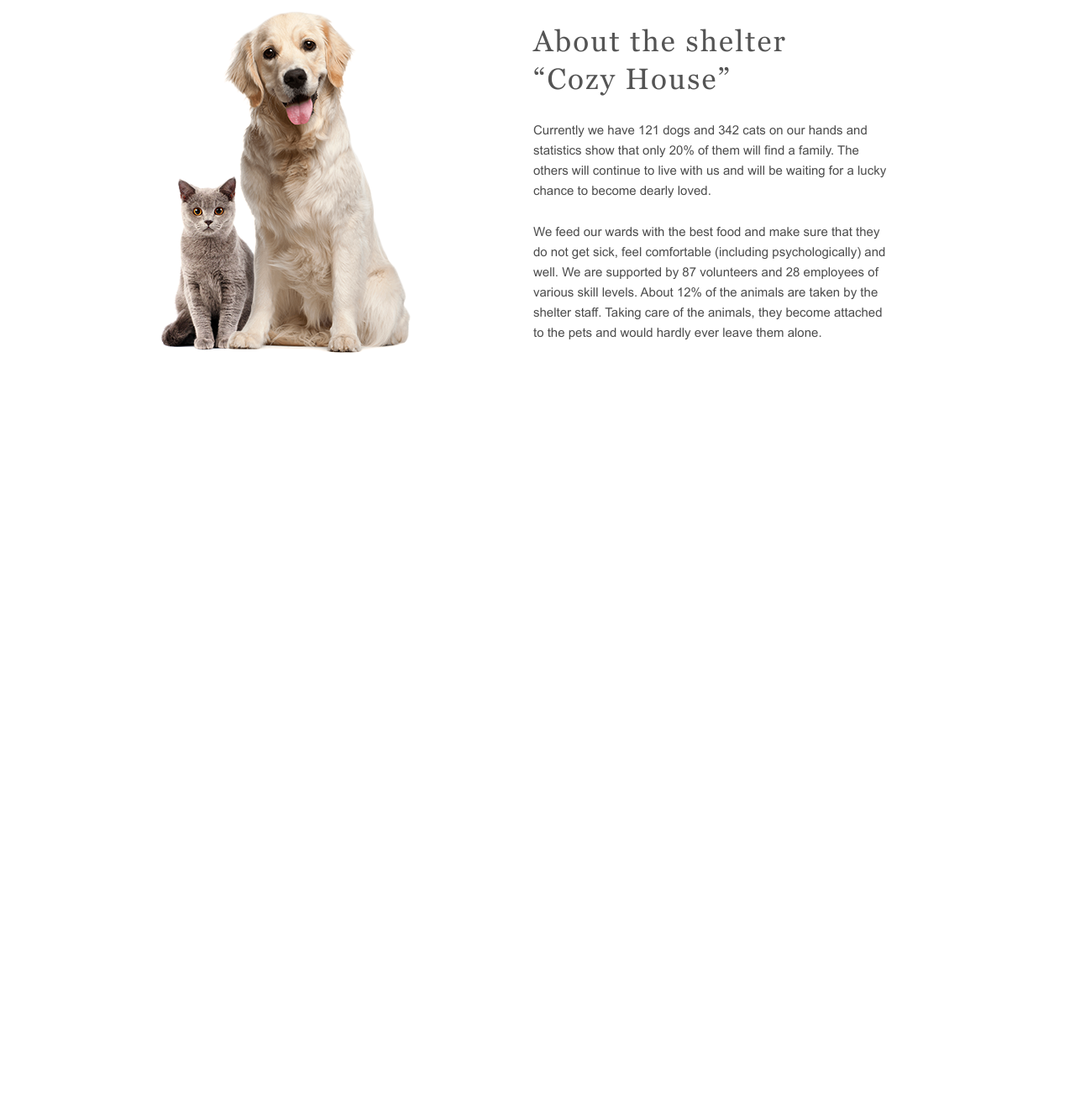
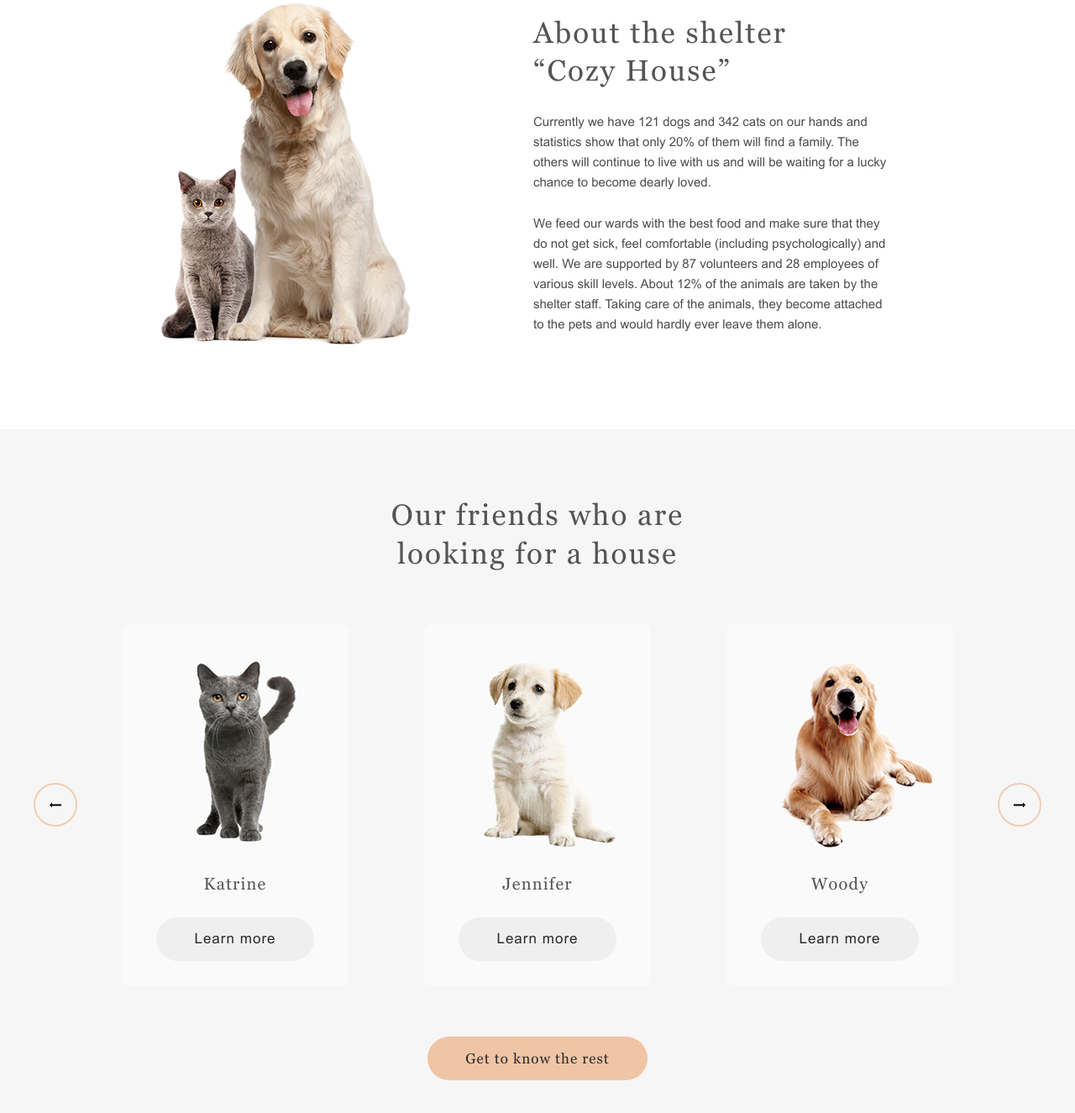
Before and after one commit to Sviatoslav-fls/shelter, a website built with webpack: page src/index.html in a window 1280 px wide. Shown: the part 985-2310 px from the top of the page at 84% size. Before the commit the page ends 1496 px from the top, so only its background shows below. Built offline with nearby package versions, Linux system fonts and the light colour scheme; files whose address does not match are found by name; a web font is replaced by a local one.

Commit message:
feat: add section our-friends

```diff
--- a/src/index.html
+++ b/src/index.html
@@ -45,6 +45,59 @@
           <p class="about__text">We feed our wards with the best food and make sure that they do not get sick, feel comfortable (including psychologically) and well. We are supported by 87 volunteers and 28 employees of various skill levels. About 12% of the animals are taken by the shelter staff. Taking care of the animals, they become attached to the pets and would hardly ever leave them alone.</p>
         </div>
       </section>
+      <section class="our-friends section section_dark">
+        <div class="container">
+          <h2 class="our-friends__title title title_centre">
+            Our friends who are looking for a house
+          </h2>
+          <div class="our-friends_wrap">
+            <article class="our-friends__card card-pet">
+              <div class="card-pet__img"><img src="img/pets/pets-katrine.png" alt="Katrine"></div>
+              <h3 class="card-pet__title">Katrine</h3>
+              <button class="card-pet__btn btn btn_card">Learn more</button>
+            </article>
+            <article class="our-friends__card card-pet">
+              <div class="card-pet__img"><img src="img/pets/pets-jennifer.png" alt="Jennifer"></div>
+              <h3 class="card-pet__title">Jennifer</h3>
+              <button class="card-pet__btn btn btn_card">Learn more</button>
+            </article>
+            <article class="our-friends__card card-pet">
+              <div class="card-pet__img"><img src="img/pets/pets-woody.png" alt="Woody"></div>
+              <h3 class="card-pet__title">Woody</h3>
+              <button class="card-pet__btn btn btn_card">Learn more</button>
+            </article>
+            <!-- <article class="our-friends__card card-pet">
+              <div class="card-pet__img"><img src="img/pets/pets-sophia.png" alt="Sophia"></div>
+              <h3 class="card-pet__title">Sophia</h3>
+              <button class="card-pet__btn btn btn_card">Learn more</button>
+            </article>
+            <article class="our-friends__card card-pet">
+              <div class="card-pet__img"><img src="img/pets/pets-timmy.png" alt="Timmy"></div>
+              <h3 class="card-pet__title">Timmy</h3>
+              <button class="card-pet__btn btn btn_card">Learn more</button>
+            </article>
+            <article class="our-friends__card card-pet">
+              <div class="card-pet__img"><img src="img/pets/pets-charly.png" alt="Charly"></div>
+              <h3 class="card-pet__title">Charly</h3>
+              <button class="card-pet__btn btn btn_card">Learn more</button>
+            </article>
+            <article class="our-friends__card card-pet">
+              <div class="card-pet__img"><img src="img/pets/pets-scarlet.png" alt="Scarlett"></div>
+              <h3 class="card-pet__title">Scarlett</h3>
+              <button class="card-pet__btn btn btn_card">Learn more</button>
+            </article>
+            <article class="our-friends__card card-pet">
+              <div class="card-pet__img"><img src="img/pets/pets-freddie.png" alt="Freddie"></div>
+              <h3 class="card-pet__title">Freddie</h3>
+              <button class="card-pet__btn btn btn_card">Learn more</button>
+            </article> -->
+            <button class="our-friends__arrow our-friends__arrow_left _icon-arrow-left"></button>
+            <button class="our-friends__arrow our-friends__arrow_right _icon-arrow-right"></button>
+          </div>
+          <a href="" class="our-friends__btn btn btn_dark">Get to know the rest</a>
+
+        </div>
+      </section>
     </main>
   </div>
 </body>
--- a/src/scss/abstract/_constants.scss
+++ b/src/scss/abstract/_constants.scss
@@ -9,3 +9,5 @@ $color-bg: #F6F6F6;
 $color-primary: #F1CDB3;
 $color-primary-light: #FDDCC4;
 $color-dark-title: #545454;
+$color-section: #F6F6F6;
+$color-card: #FAFAFA;
--- a/src/scss/base/_base.scss
+++ b/src/scss/base/_base.scss
@@ -26,12 +26,23 @@ body {
   margin: 0 auto;
 }
 
+.section {
+  padding: 80px 0 100px 0;
+  &_dark {
+    background-color: $color-section;
+  }
+}
+
 .title {
   max-width:400px;
   font-size: $font-title;
   color: $color-dark-title;
   line-height: 130%;
   letter-spacing: 0.06em;
+  &_centre{
+    text-align:center;
+    margin: 0 auto;
+  }
 }
 
 .btn {
--- /dev/null
+++ b/src/scss/base/_card-pets.scss
@@ -0,0 +1,41 @@
+.card-pet {
+  width: calc(33.333% - 60px);
+  padding-bottom: 30px;
+  text-align: center;
+  background-color: $color-card;
+  border-radius: 9px;
+  overflow: hidden;
+  @extend %transition;
+  &:hover{
+    background-color: darken($color-card,5);
+    cursor: pointer;
+    .card-pet__img {
+      border: 5px solid darken($color-card,5);
+      border-radius: 9px;
+    }
+    .card-pet__img img {
+      transform: scale(1.1);
+    }
+    .card-pet__btn{
+      background-color:$color-primary-light;
+    }}
+  // .card-pet__img
+  &__img {
+    margin-bottom: 20px;
+    overflow: hidden;
+    border: 5px solid transparent;
+    @extend %transition;
+    img{
+      @extend %transition;
+    }
+  }
+  // .card-pet__title
+  &__title {
+    margin-bottom: 30px;
+    font-size: 20px;
+    letter-spacing: 0.06em;
+    color: #545454;
+  }
+  // .card-pet__btn
+  &__btn {}
+}
--- /dev/null
+++ b/src/scss/components/_our-friends.scss
@@ -0,0 +1,50 @@
+.our-friends {
+  text-align: center;
+  // .our-friends_wrap
+  &_wrap {
+    position: relative;
+    display: flex;
+    justify-content: space-between;
+    padding: 0px 105px;
+    margin-bottom: 60px;
+  }
+  // .our-friends__title
+  &__title {
+    margin-bottom: 60px;
+  }
+  // .our-friends__card
+  &__card {}
+  // .our-friends__arrow
+  &__arrow {
+    position: absolute;
+    display: inline-flex;
+    justify-content:center;
+    align-items: center;
+    top: 50%;
+    transform: translateY(-50%);
+    width: 52px;
+    height: 52px;
+    border: 2px solid $color-primary;
+    background-color: $color-section;
+    border-radius: 50%;
+    cursor: pointer;
+    @extend %transition;
+
+    // .our-friends__arrow_left
+    &_left {
+      left: 0;
+    }
+    // .our-friends__arrow_right
+    &_right {
+      right: 0;
+    }
+    &:before {
+      font-size: 6px;
+    }
+    &:hover{
+      background-color:$color-primary-light;
+    }
+  }
+  // .our-friends__btn
+  &__btn {}
+}
--- a/src/scss/styles.scss
+++ b/src/scss/styles.scss
@@ -10,6 +10,8 @@
 @import "base/base";
 @import "base/menu";
 @import "base/logo";
+@import "base/card-pets";
+
 
 //Layouts
 @import "layouts/header";
@@ -17,3 +19,4 @@
 // Components
 @import "components/not-only";
 @import "components/about";
+@import "components/our-friends";
```
Also changed, not shown: src/assets/img/pets/pets-charly.png (added), src/assets/img/pets/pets-freddie.png (added), src/assets/img/pets/pets-jennifer.png (added), src/assets/img/pets/pets-katrine.png (added), src/assets/img/pets/pets-scarlet.png (added), src/assets/img/pets/pets-sophia.png (added), src/assets/img/pets/pets-timmy.png (added), src/assets/img/pets/pets-woody.png (added).
